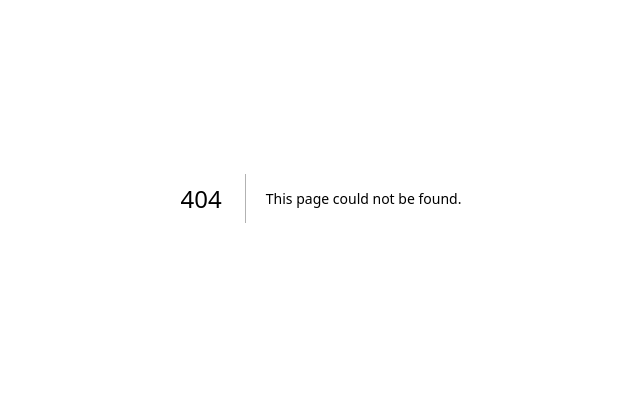
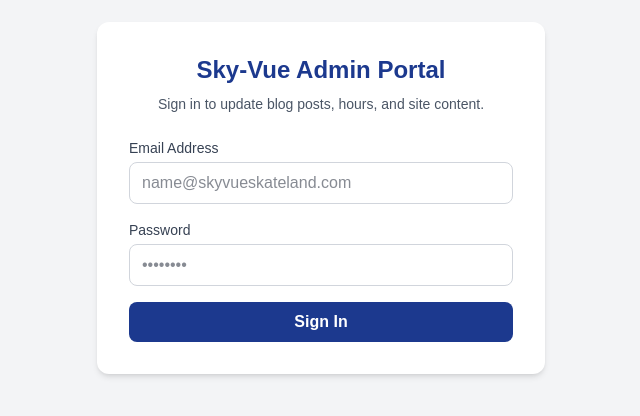
Before and after one commit to myapptly/sky-vue-skateland, a Next.js app: page /admin/login in a window 1280 px wide. Before the commit this address had no page. Shown: the part 202-618 px from the top of the page, without its empty margins (319-959 px from the left). Built offline with nearby package versions, Linux system fonts and the light colour scheme.

Commit message:
Create admin login page.tsx

```diff
--- /dev/null
+++ b/app/admin/login/page.tsx
@@ -0,0 +1,65 @@
+'type client';
+import { useState } from 'react';
+import { signInWithEmailAndPassword } from 'firebase/auth';
+import { auth } from '@/lib/firebase';
+import { useRouter } from 'next/navigation';
+
+export default function AdminLogin() {
+  const [email, setEmail] = useState('');
+  const [password, setPassword] = useState('');
+  const [error, setError] = useState('');
+  const router = useRouter();
+
+  const handleLogin = async (e: React.FormEvent) => {
+    e.preventDefault();
+    setError('');
+    try {
+      await signInWithEmailAndPassword(auth, email, password);
+      router.push('/admin/dashboard');
+    } catch (err: any) {
+      setError('Invalid email or password. Please try again.');
+    }
+  };
+
+  return (
+    <div className="min-h-screen bg-gray-100 flex items-center justify-center px-4">
+      <div className="max-w-md w-full bg-white rounded-xl shadow-md p-8">
+        <h2 className="text-2xl font-bold text-blue-900 mb-2 text-center">Sky-Vue Admin Portal</h2>
+        <p className="text-sm text-gray-600 mb-6 text-center">Sign in to update blog posts, hours, and site content.</p>
+
+        {error && <div className="bg-red-50 text-red-600 p-3 rounded mb-4 text-sm font-semibold">{error}</div>}
+
+        <form onSubmit={handleLogin} className="space-y-4">
+          <div>
+            <label className="block text-sm font-medium text-gray-700 mb-1">Email Address</label>
+            <input
+              type="email"
+              value={email}
+              onChange={(e) => setEmail(e.target.value)}
+              required
+              className="w-full border border-gray-300 rounded-lg px-3 py-2 text-gray-900 focus:ring-2 focus:ring-blue-600 focus:outline-none"
+              placeholder="name@skyvueskateland.com"
+            />
+          </div>
+          <div>
+            <label className="block text-sm font-medium text-gray-700 mb-1">Password</label>
+            <input
+              type="password"
+              value={password}
+              onChange={(e) => setPassword(e.target.value)}
+              required
+              className="w-full border border-gray-300 rounded-lg px-3 py-2 text-gray-900 focus:ring-2 focus:ring-blue-600 focus:outline-none"
+              placeholder="••••••••"
+            />
+          </div>
+          <button
+            type="submit"
+            className="w-full bg-blue-900 hover:bg-blue-800 text-white font-bold py-2 px-4 rounded-lg transition"
+          >
+            Sign In
+          </button>
+        </form>
+      </div>
+    </div>
+  );
+}
```
